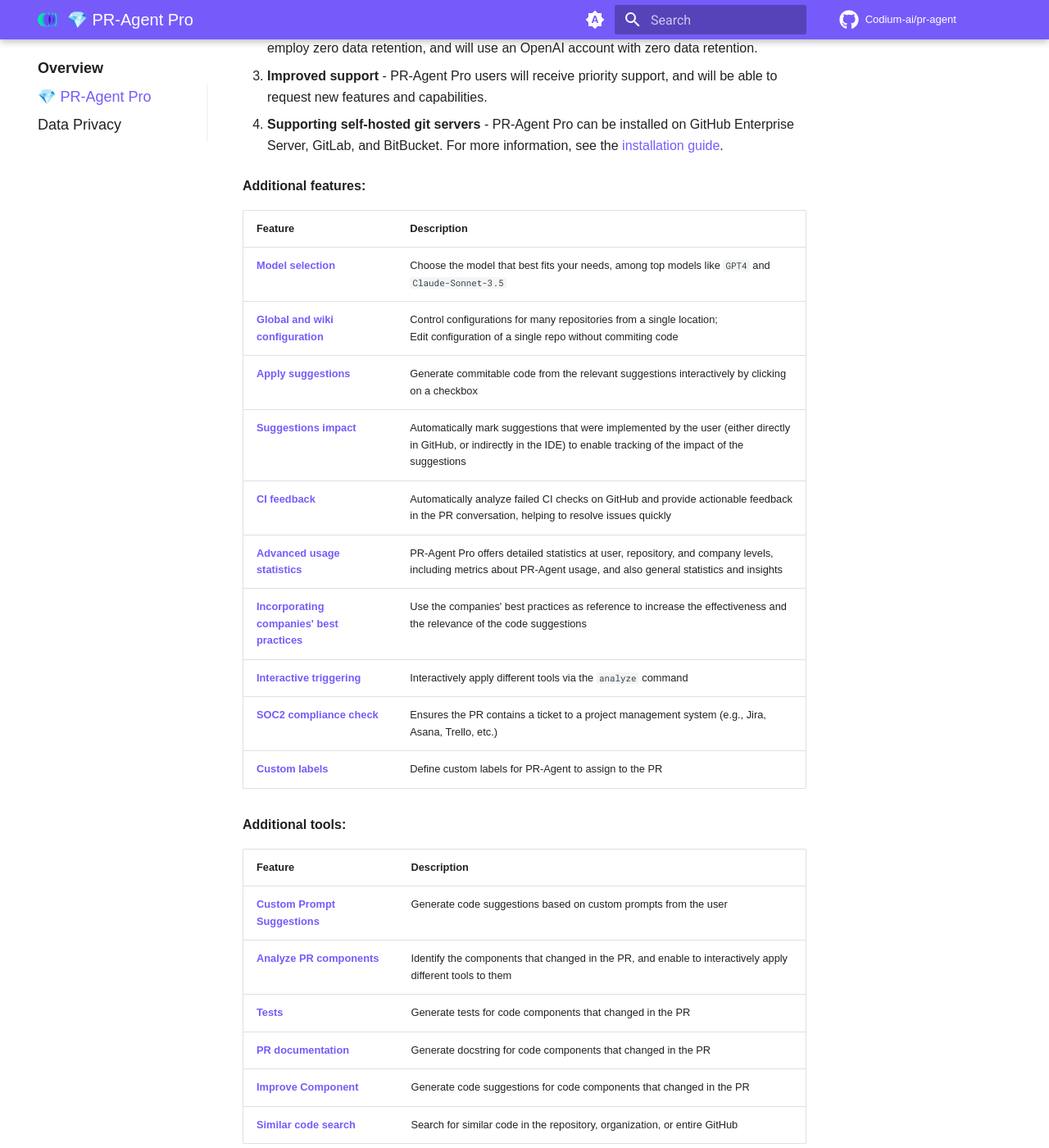
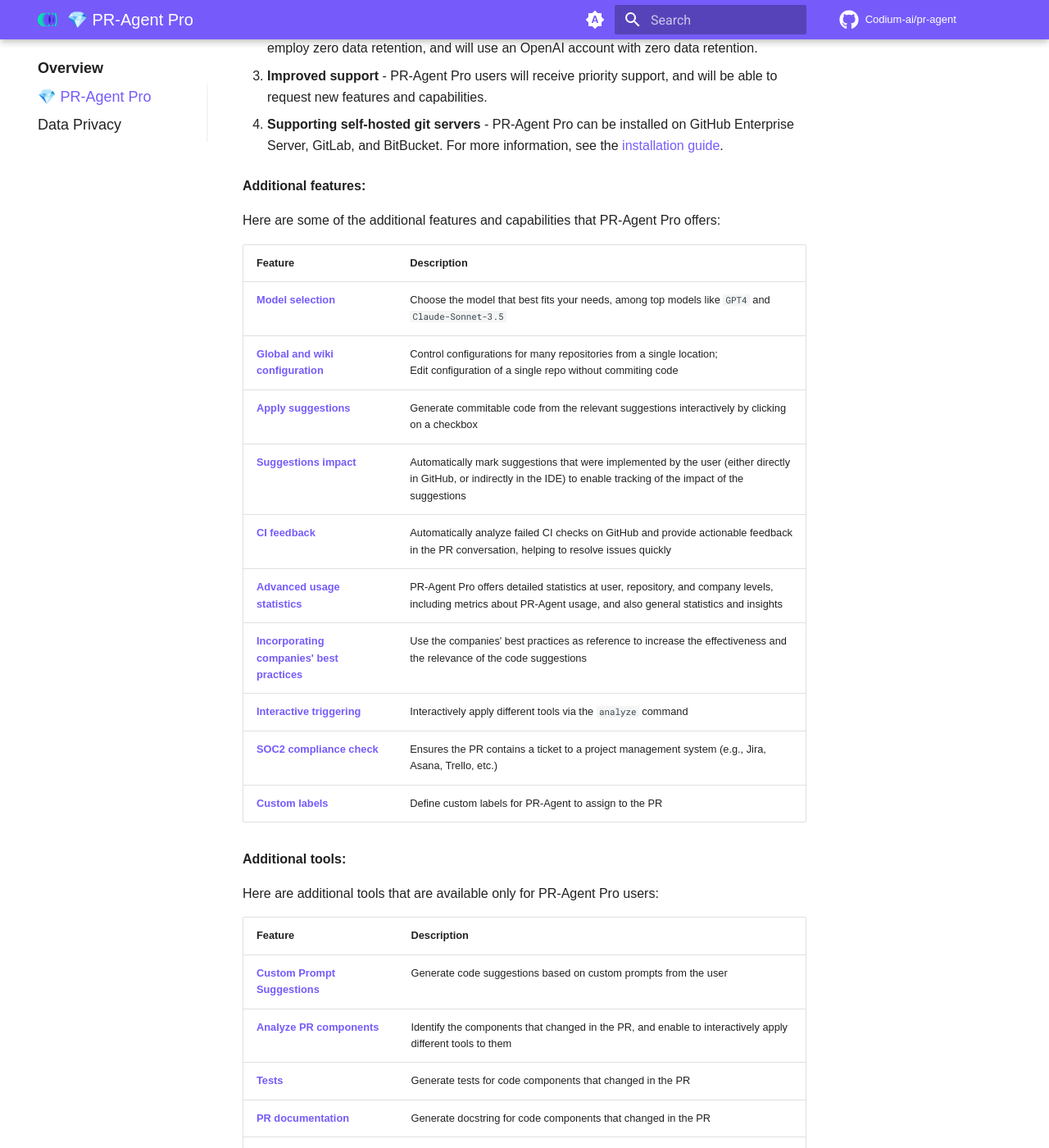
Before and after one commit to Codium-ai/pr-agent, an MkDocs documentation site: the page built from docs/docs/overview/pr_agent_pro.md, in a window 1280 px wide and 1400 px high, scrolled down 418 px. Shown: the whole window at 82% size. Built offline with MkDocs 1.6.1 and Material for MkDocs 9.7.7, drawn with Linux system fonts in a browser that asks for light colours; comment, search, counter and statistics services are not loaded.

Commit message:
docs: enhance PR-Agent Pro overview and update image sizes in tools documentation

```diff
--- a/docs/docs/overview/pr_agent_pro.md
+++ b/docs/docs/overview/pr_agent_pro.md
@@ -10,6 +10,8 @@
 4. **Supporting self-hosted git servers** - PR-Agent Pro can be installed on GitHub Enterprise Server, GitLab, and BitBucket. For more information, see the [installation guide](https://pr-agent-docs.codium.ai/installation/pr_agent_pro/).
 
 **Additional features:**
+
+Here are some of the additional features and capabilities that PR-Agent Pro offers:
 
 | Feature                                                                                                              | Description                                                                                                                                                      |
 |----------------------------------------------------------------------------------------------------------------------|------------------------------------------------------------------------------------------------------------------------------------------------------------------|
@@ -26,6 +28,8 @@
 
 **Additional tools:**
 
+Here are additional tools that are available only for PR-Agent Pro users:
+
 | Feature | Description |
 |---------|-------------|
 | [**Custom Prompt Suggestions**](https://pr-agent-docs.codium.ai/tools/custom_prompt/) | Generate code suggestions based on custom prompts from the user |
```
Also changed, not shown: docs/docs/tools/improve.md (+2 -2 lines).
